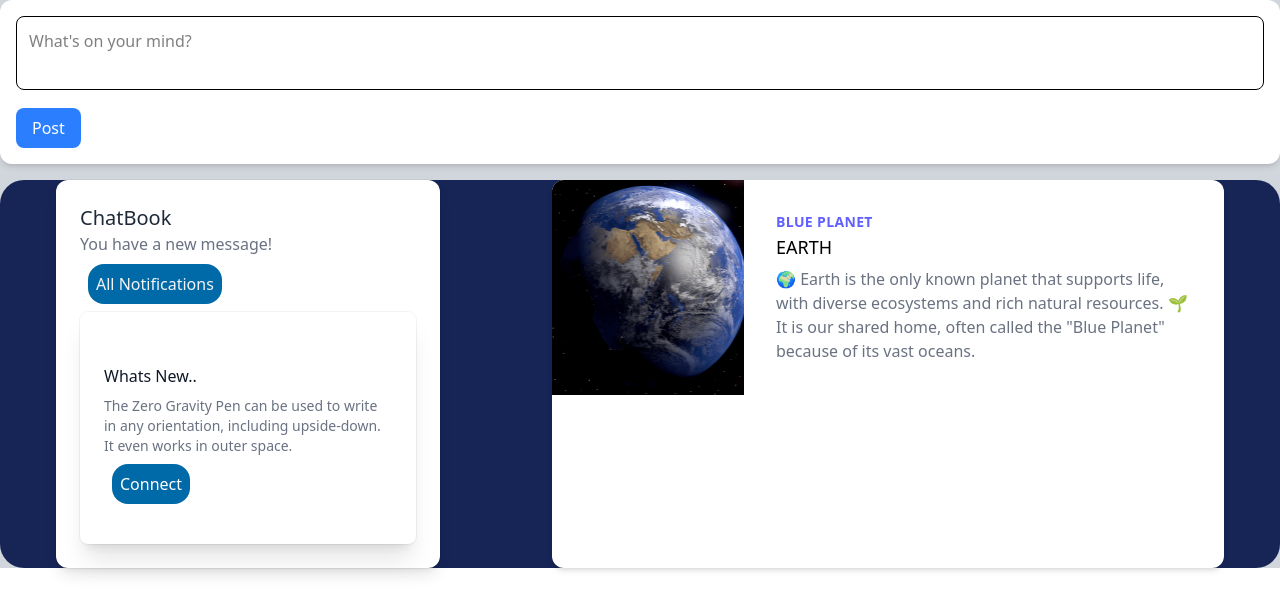
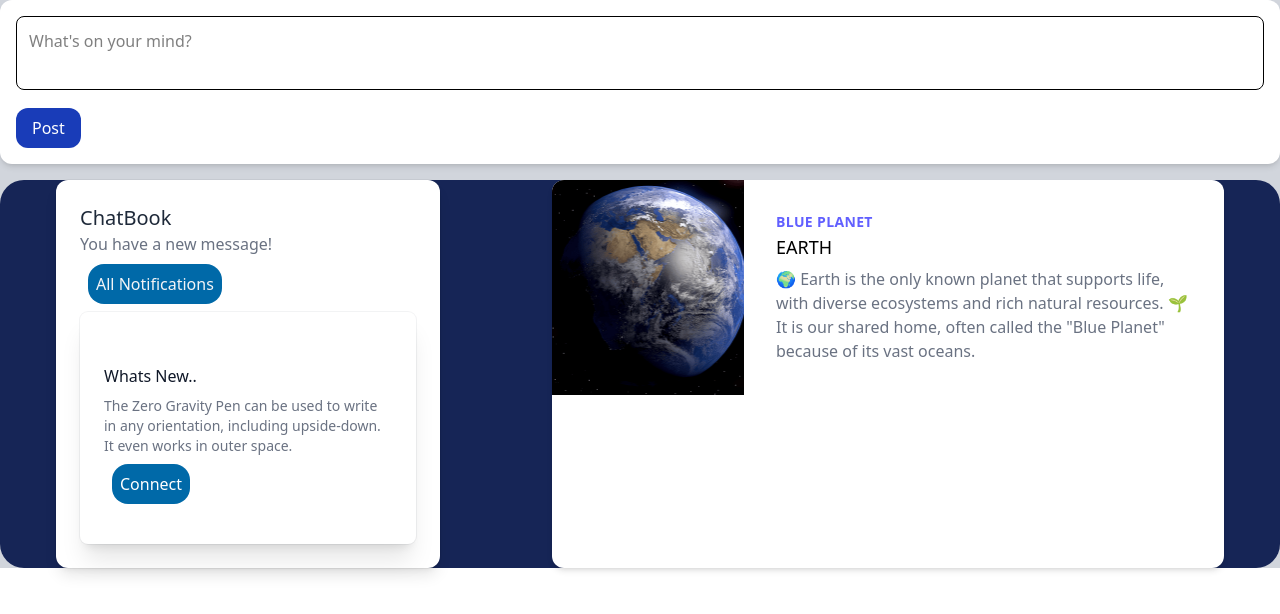
Before and after one commit to coddzz/React-Vite, a React (Vite) app: page / in a window 1280 px wide. Shown: the top 614 px of the page. Built offline with nearby package versions, Linux system fonts and the light colour scheme.

Commit message:
homePage.jsx

```diff
--- a/src/App.jsx
+++ b/src/App.jsx
@@ -1,4 +1,4 @@
-import { Routes,Route } from "react-router-dom";
+import { Routes, Route } from "react-router-dom";
 import HomePage from "./pages/homePage";
 
 const App = () =>{
--- a/src/components/CreatePost.jsx
+++ b/src/components/CreatePost.jsx
@@ -1,13 +1,16 @@
-export default function CreatePost() {
-  return (
+
+export const CreatePost = () =>{
+
+    return(
+
         <div className="bg-white rounded-xl shadow-md p-4 mb-4">
             <textarea
                 placeholder="What's on your mind?"
-        className="w-full border rounded-lg p-3 resize-none focus:outline-none focus:ring focus:ring-blue-200"
+                className="w-full border rounded-lg p-3 resize-none focus:outline-none focus:ring focus:ring-gray-500"
             />
-      <button className="mt-3 bg-blue-500 text-white px-4 py-2 rounded-lg hover:bg-blue-600">
+            <button className="mt-3 py-2 px-4 bg-blue-800 text-white rounded-xl hover:bg-sky-800">
                 Post
             </button>
         </div>
-  );
-}
+    )
+};
--- a/src/pages/homePage.jsx
+++ b/src/pages/homePage.jsx
@@ -1,18 +1,11 @@
-import earth from "../assets/earth.png"
+import earth from "../assets/earth.png";
+import { CreatePost } from "../components/CreatePost";
 
 const HomePage = () =>{
 
     return(
         <div className="bg-gray-300">
-            <div className="bg-white rounded-xl shadow-md p-4 mb-4">
-                <textarea
-                    placeholder="What's on your mind?"
-                    className="w-full border rounded-lg p-3 resize-none focus:outline-none focus:ring focus:ring-gray-500"
-                />
-                <button className="mt-3 bg-blue-500 text-white px-4 py-2 rounded-lg hover:bg-blue-600">
-                    Post
-                </button>
-            </div>
+            <CreatePost />
             <div className="flex bg-blue-950 rounded-3xl">
                 <div class="mx-auto flex max-w-sm items-center gap-x-4 rounded-xl bg-white p-6 shadow-lg outline outline-black/5 dark:bg-slate-800 dark:shadow-none dark:-outline-offset-1 dark:outline-white/10">
                     <div>
```
Lines whose indentation alone changed are shown as unchanged.
